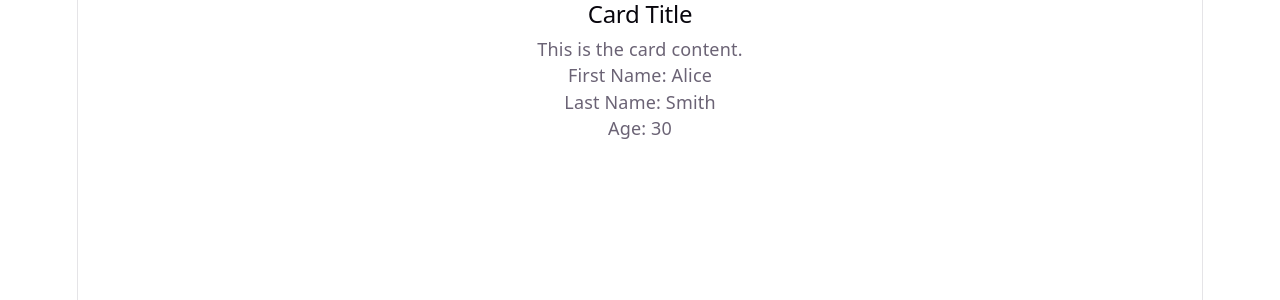
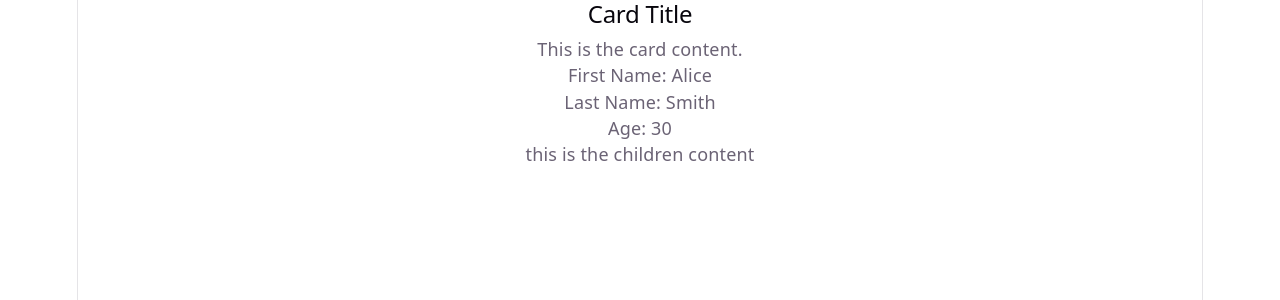
Before and after one commit to shoyebreza/NextLevel, a React (Vite) app in the folder Mission-02/Module-06/react-practice/: page / in a window 1280 px wide. Shown: the top 300 px of the page. Built offline with nearby package versions, Linux system fonts and the light colour scheme.

Commit message:
children props

```diff
--- a/Mission-02/Module-06/react-practice/src/App.jsx
+++ b/Mission-02/Module-06/react-practice/src/App.jsx
@@ -5,7 +5,9 @@ import Card from './components/Card';
 function App() {
 
   return (
-    <Card firstName="Alice" lastName="Smith" age={30} />
+    <Card firstName="Alice" lastName="Smith" age={30}>
+      this is the children content
+    </Card>
   )
 }
 
--- a/Mission-02/Module-06/react-practice/src/components/Card.jsx
+++ b/Mission-02/Module-06/react-practice/src/components/Card.jsx
@@ -1,28 +1,30 @@
 
 // PROPS and childreen
 
-// const Card = (props) => {
+const Card = (props) => {
+    return (
+        <div>
+            <h2>Card Title</h2>
+            <p>This is the card content.</p>
+            <p>First Name: {props.firstName}</p>
+            <p>Last Name: {props.lastName}</p>
+            <p>Age: {props.age}</p>
+            {props.children}
+        </div>
+    );
+};
+
+// const Card = ({ children, firstName, lastName, age }) => {
 //     return (
 //         <div>
 //             <h2>Card Title</h2>
 //             <p>This is the card content.</p>
-//             <p>First Name: {props.firstName}</p>
-//             <p>Last Name: {props.lastName}</p>
-//             <p>Age: {props.age}</p>
+//             <p>First Name: {firstName}</p>
+//             <p>Last Name: {lastName}</p>
+//             <p>Age: {age}</p>
+//             {children}
 //         </div>
 //     );
 // };
 
-const Card = ({ firstName, lastName, age }) => {
-    return (
-        <div>
-            <h2>Card Title</h2>
-            <p>This is the card content.</p>
-            <p>First Name: {firstName}</p>
-            <p>Last Name: {lastName}</p>
-            <p>Age: {age}</p>
-        </div>
-    );
-};
-
 export default Card;
```
